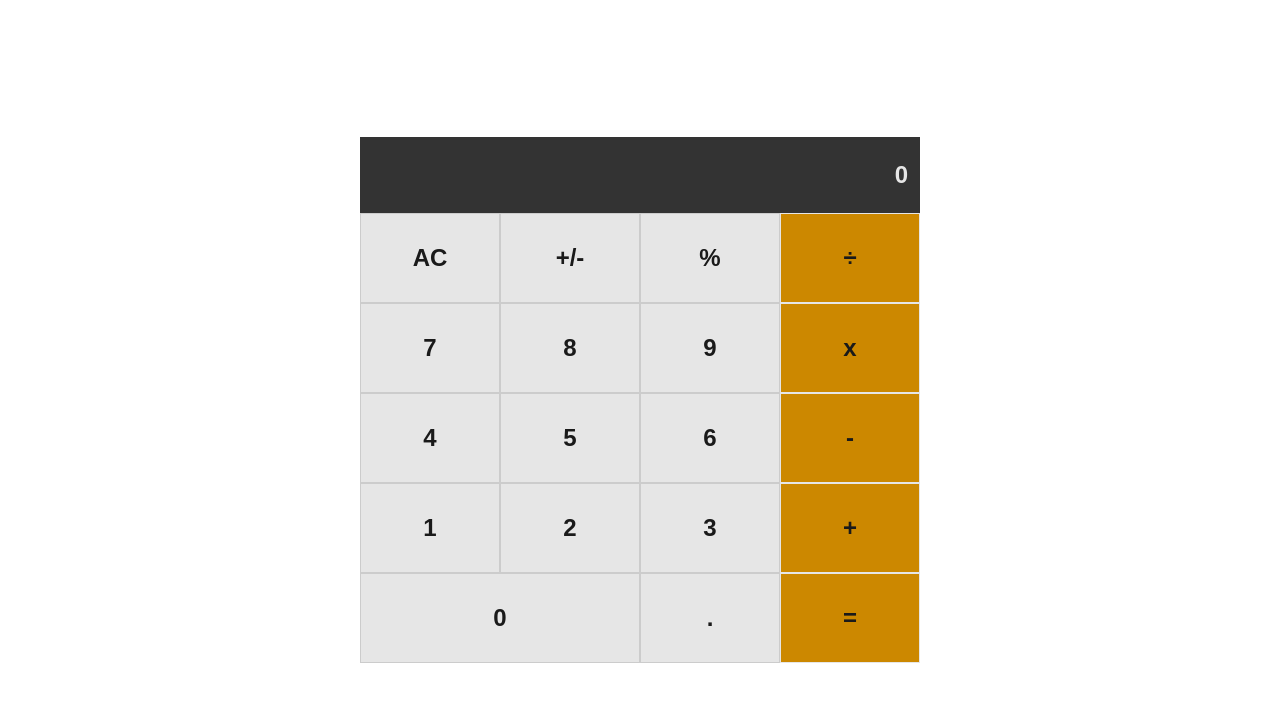
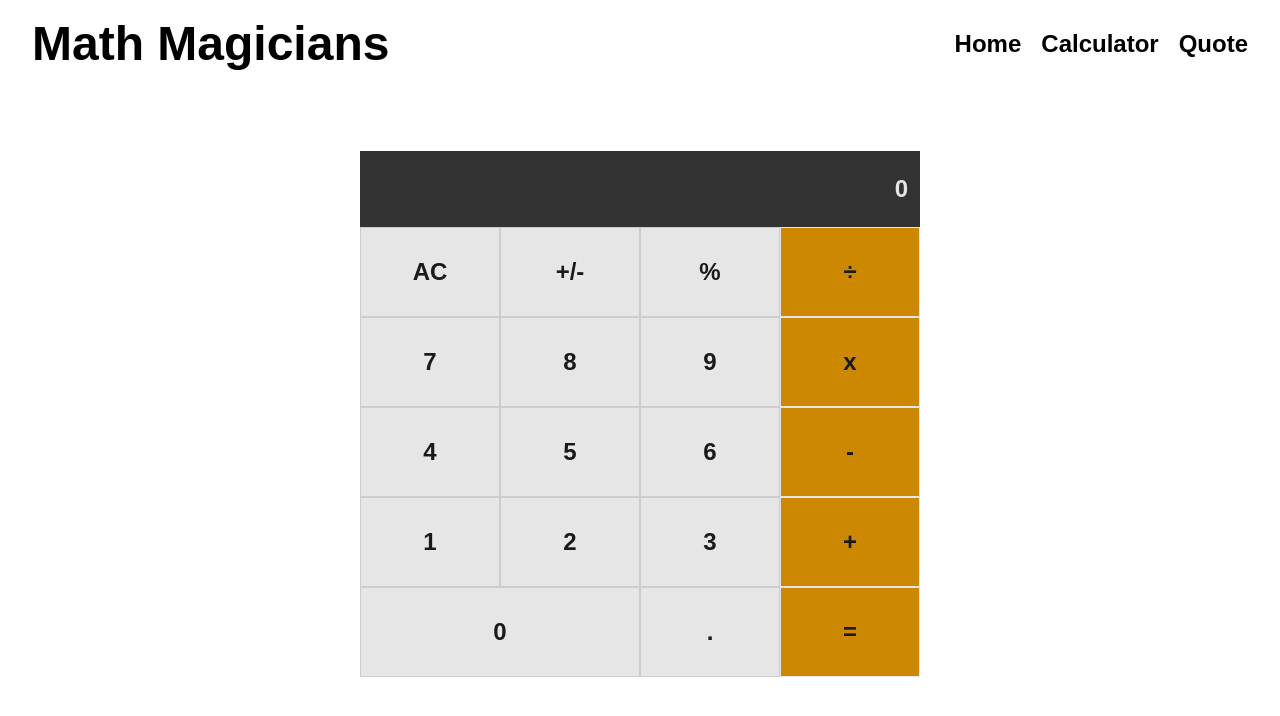
Before and after one commit to M0rrighan/MathMagicians, a React (Create React App) app: page / in a window 1280 px wide. Shown: the top 716 px of the page. Built offline with nearby package versions, Linux system fonts and the light colour scheme.

Commit message:
Add Header componenet with inline styling

```diff
--- a/src/components/App.js
+++ b/src/components/App.js
@@ -1,9 +1,13 @@
 import React from 'react';
 import Calculator from './Calculator';
+import Header from './Header';
 
 const App = () => (
-  <div className="calc-container">
-    <Calculator />
+  <div>
+    <Header />
+    <div className="calc-container">
+      <Calculator />
+    </div>
   </div>
 );
 
--- /dev/null
+++ b/src/components/Header.js
@@ -0,0 +1,62 @@
+import React from 'react';
+// import { NavLink } from 'react-router-dom';
+
+const Header = () => {
+  const links = [
+    {
+      id: 1,
+      path: '/math-magicians',
+      text: 'Home',
+    },
+    {
+      id: 2,
+      path: '/math-magicians/Calculator',
+      text: 'Calculator',
+    },
+    {
+      id: 3,
+      path: '/math-magicians/Quote',
+      text: 'Quote',
+    },
+  ];
+
+  const headerStyle = {
+    display: 'flex',
+    flexWrap: 'wrap',
+    justifyContent: 'space-between',
+    alignItems: 'center',
+    gap: '2rem',
+    fontSize: '1.5rem',
+    padding: '1rem 2rem',
+  };
+
+  const navUlStyle = {
+    display: 'flex',
+    flexWrap: 'wrap',
+    gap: '1.25rem',
+    listStyle: 'none',
+    fontWeight: '600',
+  };
+
+  return (
+    <header className="header" style={headerStyle}>
+      <h1 style={{ fontWeight: '900' }}>
+        Math Magicians
+      </h1>
+      <nav>
+        <ul style={navUlStyle}>
+          { links.map((link) => (
+            <li key={link.id}>
+              {/* <NavLink to={link.path} activeClassName="active" exact>
+                {link.text}
+              </NavLink> */}
+              {link.text}
+            </li>
+          )) }
+        </ul>
+      </nav>
+    </header>
+  );
+};
+
+export default Header;
--- a/src/index.css
+++ b/src/index.css
@@ -9,10 +9,11 @@
 
 .calc-container {
   width: 100%;
-  height: 100vh;
+  /* height: 90vh; */
   display: flex;
   justify-content: center;
-  align-items: center;
+  /* align-items: center; */
+  margin-top: 4em;
 }
 
 .calculator {
@@ -74,6 +75,10 @@
     ============================================
 */
 @media only screen and (max-width: 18.25rem) {
+  header h1 {
+    font-size: 2rem;
+  }
+
   .calculator {
     font-size: 0.5rem;
   }
```
